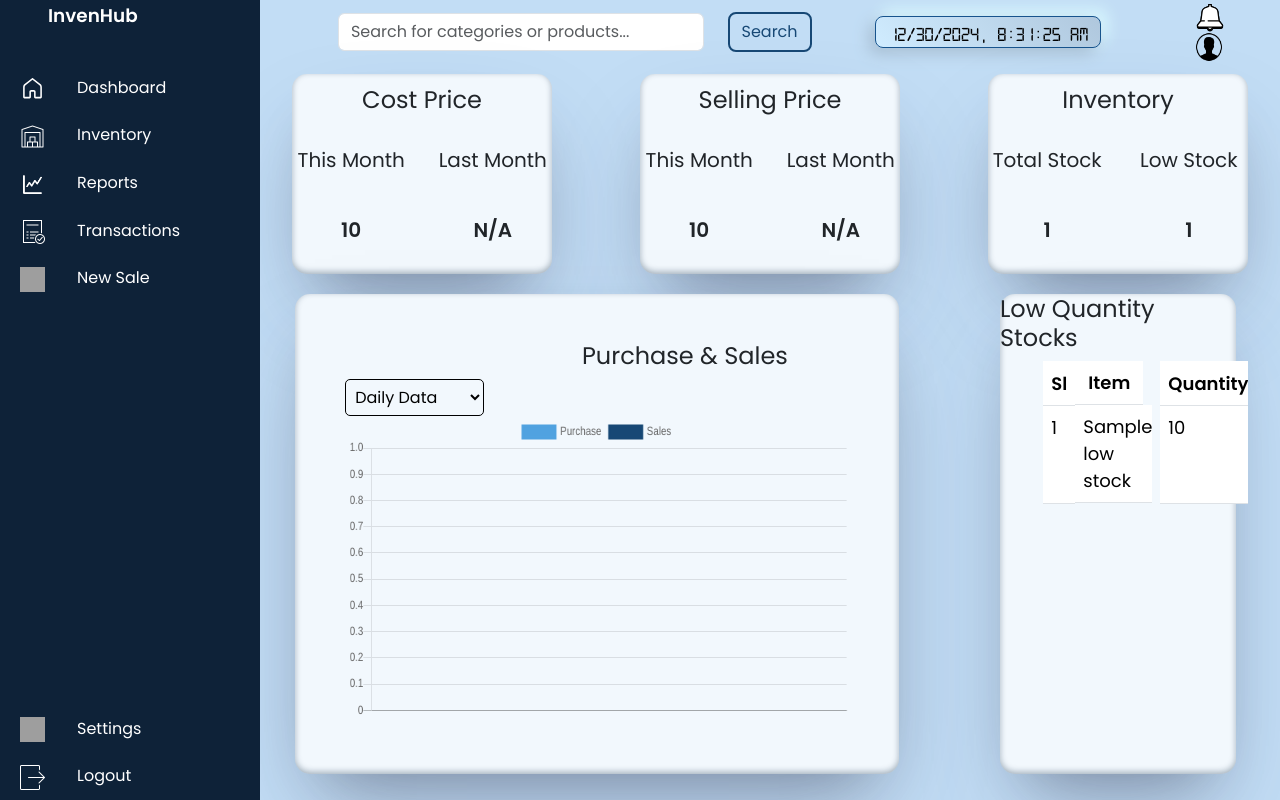
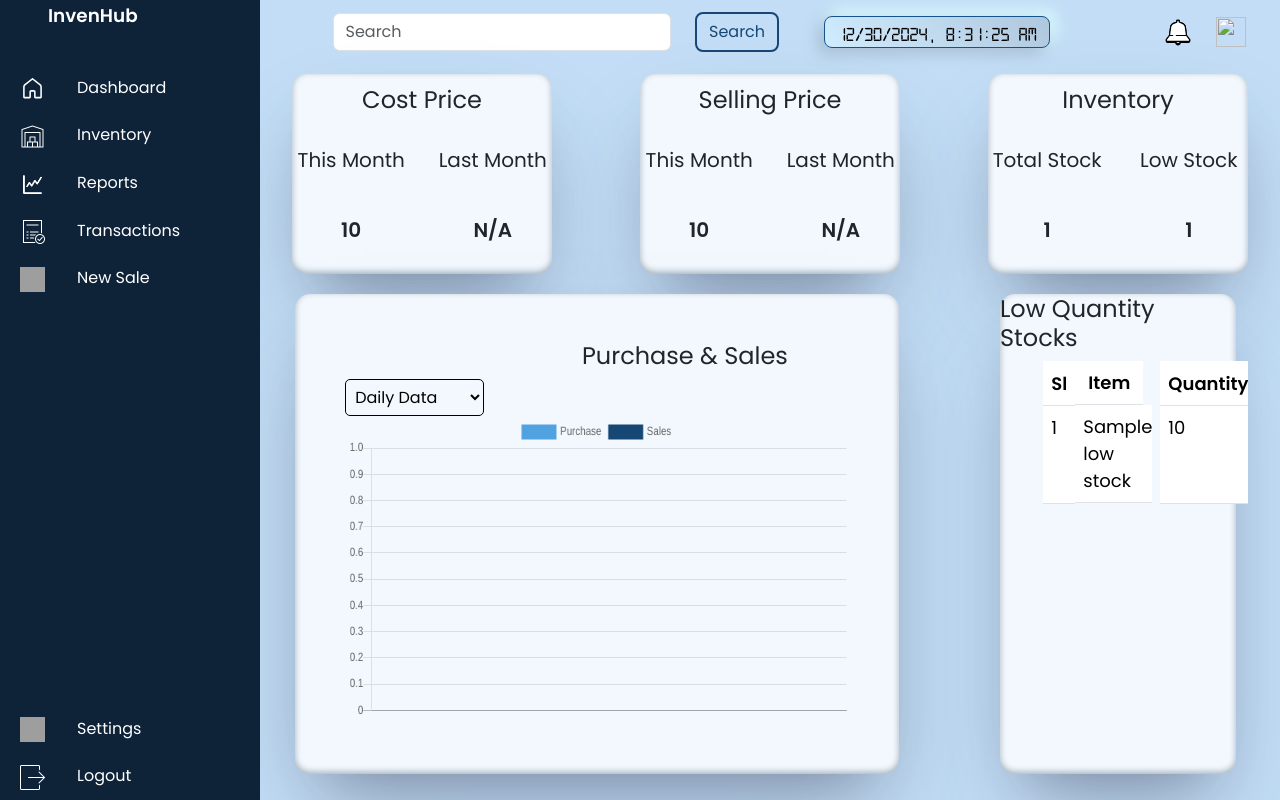
Before and after one commit to debjyoti71/InvenHub, a Flask app: template templates/dashboard.html in a window 1280 px wide. Run offline with Flask 3, Linux system fonts and the light colour scheme; tables that the repository leaves empty hold one stand-in row (values such as "Sample post"); the template is opened without the code that fills it: values that come from a table or form of the project are taken from there, most other values are stand-ins (such as "Sample title", 1, 10 or a date in 2020); some libraries are stand-ins or nearby versions; grey boxes are pictures that could not be loaded.

Commit message:
jotot bhalo legeche kore chi

```diff
--- a/templates/account_details.html
+++ b/templates/account_details.html
@@ -58,7 +58,7 @@
                 </li>
             </ul>
             <div class="sidebar-footer">
-                <a href="#" class="sidebar-link">
+                <a href="/settings" class="sidebar-link">
                     <i><img height="25px" width="25px" src="/static/images/icons8-settings.svg" alt="warehouse-1"/></i>
                     <span style="margin-left: 20px;">Settings</span>
                 </a>
--- a/templates/dashboard.html
+++ b/templates/dashboard.html
@@ -77,7 +77,7 @@
                 </li>
             </ul>
             <div class="sidebar-footer">
-                <a href="#" class="sidebar-link">
+                <a href="/settings" class="sidebar-link">
                     <i><img height="25px" width="25px" src="/static/images/icons8-settings.svg" alt="warehouse-1"/></i>
                     <span style="margin-left: 20px;">Settings</span>
                 </a>
@@ -90,24 +90,18 @@
             </div>
         </aside>
         <div class="main" id="bg">
-            <div class="row align-items-center" id="Navbar">
-                <div class="col-11">
+            <div class="row justify-content-center align-items-center" style="height: 8vh; background-color: #c2ddf5;">
+                <div class="col-10">
                     <div class="row justify-content-center align-items-center">
                         <div class="col"></div>
-
                         <div class="col-5" style="height: auto;">
-                            <input class="form-control" id="searchInput" type="search" placeholder="Search for categories or products..." autocomplete="off" aria-label="Search">
-                            <ul id="productSuggestions" class="list-group" style="display: none;"></ul>
+                            <input class="form-control" type="search" placeholder="Search" aria-label="Search">
                         </div>
-                        <div class="col-1">
-                            <button class="btn" id="btnn" type="submit">Search</button>
-                        </div>
-                        <input type="hidden" id="storeInput" value="{{ store_id }}">
-
+                        <div class="col-1"><button class="btn" id="btnn" type="submit">Search</button></div>
                         <div class="col-5">
                             <div class="row">
                                 <div class="col"></div>
-                                <div class="col-6" id="clock"></div>
+                                <div class="col-6" id="clock" style="height: 100%;"></div>
                                 <div class="col"></div>
                             </div>
                         </div>
@@ -118,7 +112,7 @@
                         <div class="col">
                             <div class="dropdown dropleft">
                                 <a class="notification-icon position-relative" id="notificationDropdown" data-bs-toggle="dropdown" aria-expanded="false">
-                                    <i><img height="30px" width="30px" src="/static/images/icons8-notification (3).svg" alt=""></i>
+                                    <i><img height="30px" width="28px" src="/static/images/icons8-notification (3).svg" alt=""></i>
                                 </a>
                                 <ul class="dropdown-menu" aria-labelledby="notificationDropdown">
                                     <li class="dropdown-header">Notifications</li>
@@ -130,7 +124,13 @@
                                 </ul>
                             </div>
                         </div>
-                        <div class="col"><a href="{{ url_for('account') }}"><img height="30px" width="28px" src="/static/images/icons8-account-50.png" alt=""></a></div>
+                        <div class="col">
+                            {% if user.profile_picture %}
+                                <a href="/account"><img height="30px" width="30px" src="{{ url_for('profile_picture', user_id=user.id) }}" alt="" id="acc"></a>
+                            {% else %}
+                                <a href="/account"><img height="30px" width="30px" src="/static/images/icons8-account-50.png" alt="" id="acc"></a>
+                            {% endif %}
+                        </div>
                     </div>
                 </div>
             </div>
```
Also changed, not shown: templates/Checkout.html (+14 -8 lines), templates/inventory.html (+8 -2 lines), templates/new_product.html (+7 -1 lines).
